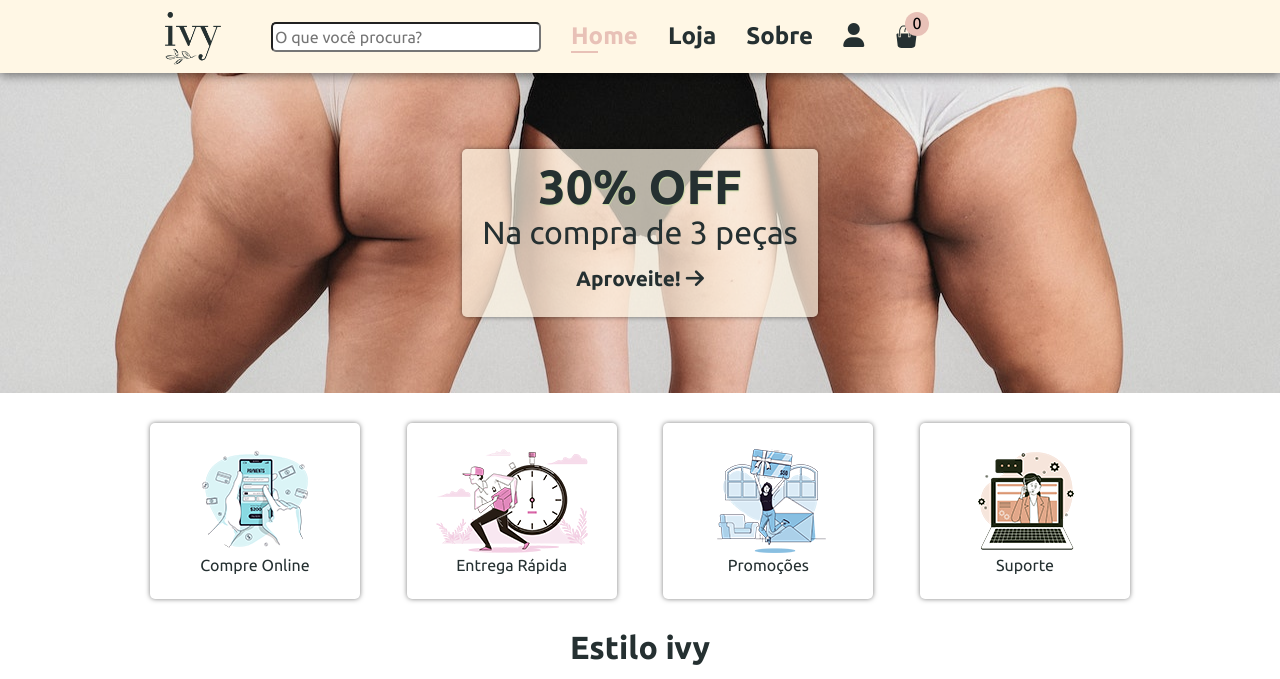
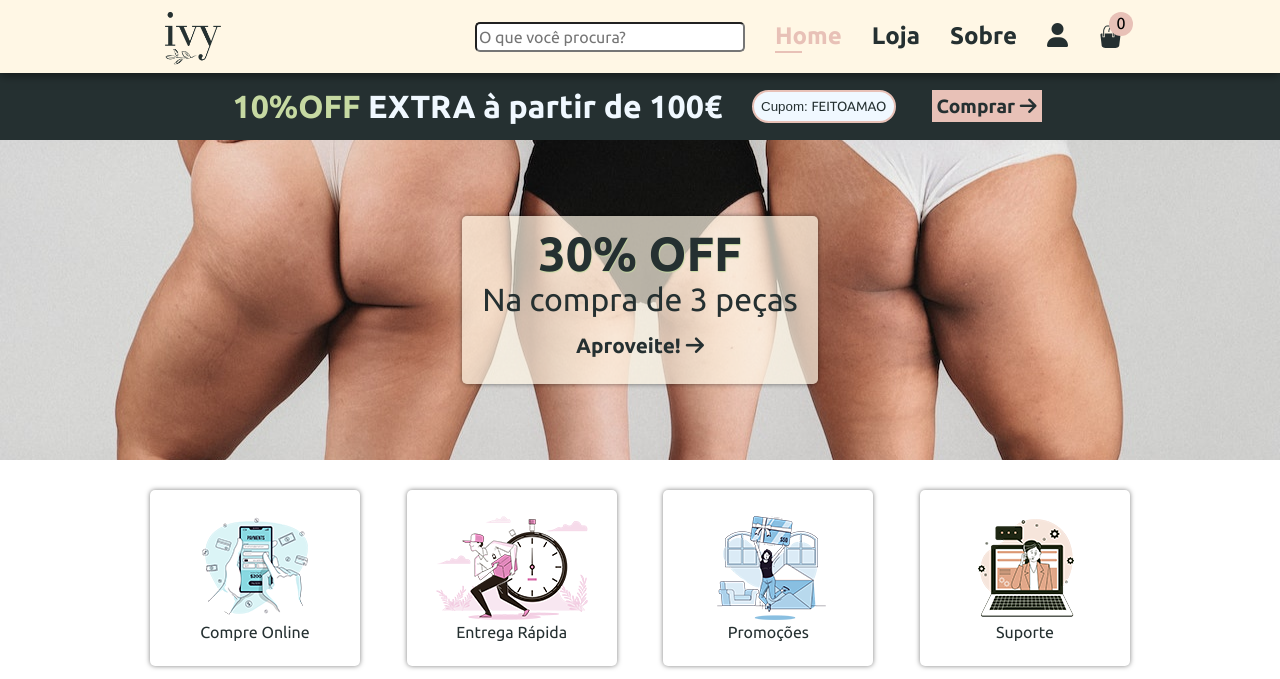
Before and after one commit to henriquecoding/eCommerce-ivy, a plain HTML site: page public/index.html in a window 1280 px wide. Shown: the top 679 px of the page. Drawn offline with Linux system fonts and the light colour scheme.

Commit message:
Addition of Coupon Banner

```diff
--- a/public/assets/css/style.css
+++ b/public/assets/css/style.css
@@ -82,6 +82,7 @@ p {
 
 .navbar {
   display: flex;
+  justify-content: flex-end;
   width: 90%;
   position: relative;
 }
@@ -98,6 +99,7 @@ p {
   height: 30px;
   font: var(--normal-font);
   border-radius: 5px;
+  position: relative;
 }
 
 .navbar-item {
@@ -292,6 +294,91 @@ p {
 
 #close {
   display: none;
+}
+
+/* Cupom de desconto */
+
+.coupons {
+  display: flex;
+  justify-content: center;
+  background-color: var(--color-black);
+}
+
+.coupons-container {
+  display: flex;
+  justify-content: center;
+  gap: 30px;
+  align-items: center;
+  flex-wrap: wrap;
+  padding: 15px 0;
+  width: 90%;
+}
+
+.coupons h2 {
+  color: var(--color-white);
+}
+
+.coupons h2 strong {
+  color: var(--color-green);
+}
+
+.coupon-btn {
+  color: var(--color-black);
+  background-color: var(--color-white);
+  border: 2px solid var(--color-secondary);
+  border-radius: 20px;
+  padding: 7px;
+  cursor: pointer;
+  position: relative;
+}
+
+.coupon-btn:active {
+  background-color: var(--color-secondary);
+}
+
+.coupon-btn::before {
+  content: 'Copiado';
+  position: absolute;
+  bottom: -40px;
+  right: 0;
+  background-color: var(--color-white);
+  box-shadow: var(--shadow);
+  padding: 7px 10px;
+  border-radius: 5px;
+  display: var(--beforeDisplay, none);
+}
+
+.coupon-btn::after {
+  content: '';
+  position: absolute;
+  bottom: -16px;
+  right: 20px;
+  width: 10px;
+  height: 10px;
+  background-color: var(--color-white);
+  transform: rotate(45deg);
+  display: var(--afterDisplay, none);
+}
+
+.coupon-btn strong {
+  font: var(--normal-font);
+}
+
+.buy-btn {
+  background: none;
+  border: none;
+}
+
+.buy-btn a {
+  padding: 5px;
+  font: 600 1.2rem 'Ubuntu', sans-serif;
+  text-decoration: none;
+  color: var(--color-black);
+  background-color: var(--color-secondary);
+}
+
+.buy-btn a:hover {
+  text-decoration: underline;
 }
 
 /* Homepage */
--- /dev/null
+++ b/public/assets/js/coupon.js
@@ -0,0 +1,24 @@
+const couponBtn = document.querySelector('.coupon-btn')
+const couponBtnBefore = window.getComputedStyle(couponBtn,'::before')
+const couponBtnAfter = window.getComputedStyle(couponBtn,'::after')
+
+
+couponBtn.addEventListener('click', () => {
+  copyContent()
+  couponBtn.style.setProperty('--beforeDisplay', 'block')
+  couponBtn.style.setProperty('--afterDisplay', 'block')
+  window.getSelection().removeAllRanges()
+  setTimeout(() => {
+    couponBtn.style.setProperty('--beforeDisplay', 'none')
+    couponBtn.style.setProperty('--afterDisplay', 'none')
+  }, 1000)
+})
+
+async function copyContent() {
+  try {
+    await navigator.clipboard.writeText('FEITOAMAO');
+    console.log('Conteúdo copiado');
+  } catch (err) {
+    console.error('Falha ao copiar: ', err);
+  }
+}
--- a/public/index.html
+++ b/public/index.html
@@ -58,6 +58,14 @@
       </div>
     </section>
   </header>
+
+  <section class="coupons">
+    <article class="coupons-container">
+      <h2><strong>10%OFF</strong> EXTRA à partir de 100&euro;</h2>
+      <button class="coupon-btn">Cupom: <strong>FEITOAMAO</strong></button>
+      <button class="buy-btn"><a href="shop.html">Comprar <i class="fa-solid fa-arrow-right"></i></a></button>
+    </article>
+  </section>
 
   <section id="hero">
     <article class="hero-container">
@@ -156,5 +164,6 @@
   <script src="assets/js/script.js"></script>
   <script src="assets/js/products.js"></script>
   <script src="assets/js/cart.js"></script>
+  <script src="assets/js/coupon.js"></script>
 </body>
 </html>
```
